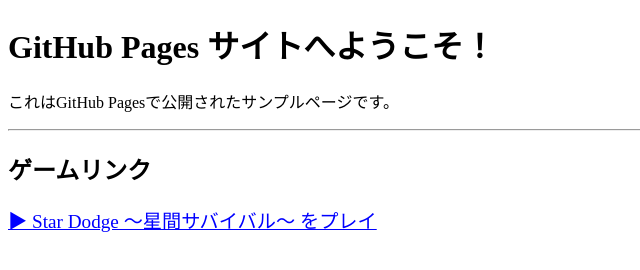
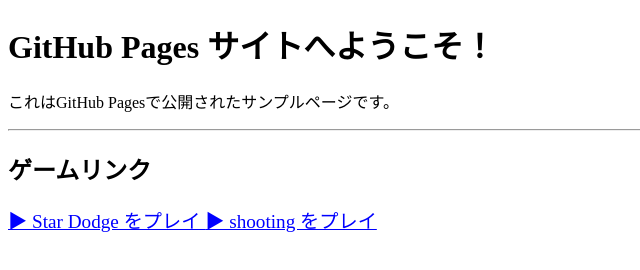
Before and after one commit to ay-ay-ayt/chatgptgame, a plain HTML site: page index.html in a window 1280 px wide. Shown: the full height of the page, 0-640 px from the left. Drawn offline with Linux system fonts and the light colour scheme.

Commit message:
index.html

```diff
--- a/index.html
+++ b/index.html
@@ -14,7 +14,10 @@
     <h2>ゲームリンク</h2>
     <p>
         <a href="StarDodge.html" style="font-size: 1.2em; color: blue;">
-            ▶ Star Dodge 〜星間サバイバル〜 をプレイ
+            ▶ Star Dodge をプレイ
+        </a>
+        <a href="shooting.html" style="font-size: 1.2em; color: blue;">
+            ▶ shooting をプレイ
         </a>
     </p>
 </body>
```
